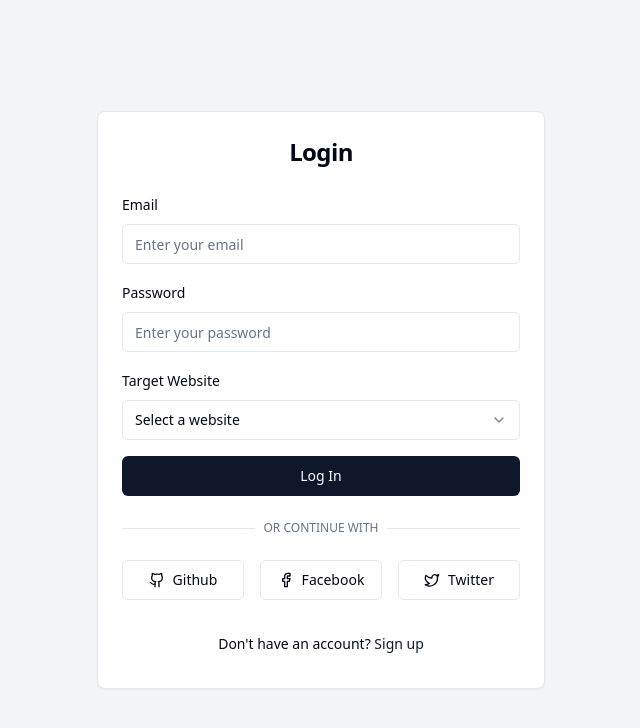
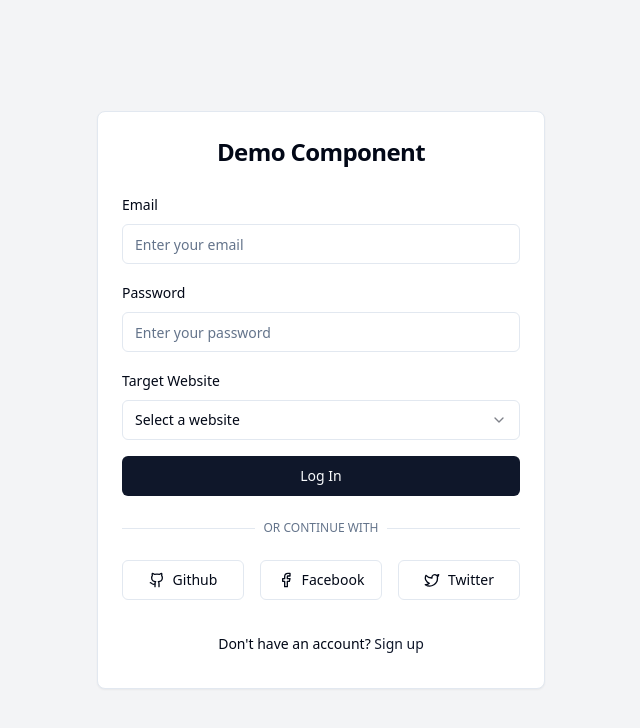
Before and after one commit to claudio-silva/claude-artifact-runner, a React (Vite) app: page / in a window 1280 px wide. Shown: the top 728 px of the page, without its empty margins (319-959 px from the left). Built offline with nearby package versions, Linux system fonts and the light colour scheme.

Commit message:
Specifically display "Demo Component" so nobody mistakes it for a true login form. ;-) Added a note about package versions in the Readme.

```diff
--- a/src/artifact-component.tsx
+++ b/src/artifact-component.tsx
@@ -21,19 +21,21 @@ const LoginForm = () => {
       setError('');
       console.log('Login attempted:', { email, password, website });
       // Here you would typically handle the login logic
+      alert(`Login attempted: ${email}, ${password}, ${website}`);
     }
   };
 
   const handleSocialLogin = (platform) => {
     console.log(`${platform} login attempted`);
     // Here you would typically handle the social login logic
+    alert(`${platform} login attempted`);
   };
 
   return (
     <div className="flex items-center justify-center min-h-screen bg-gray-100">
       <Card className="w-full max-w-md">
         <CardHeader>
-          <CardTitle className="text-2xl font-bold text-center">Login</CardTitle>
+          <CardTitle className="text-2xl font-bold text-center">Demo Component</CardTitle>
         </CardHeader>
         <CardContent>
           <form onSubmit={handleLogin} className="space-y-4">
```
Also changed, not shown: 1 other file (tests, documents, lock files or other folders).
